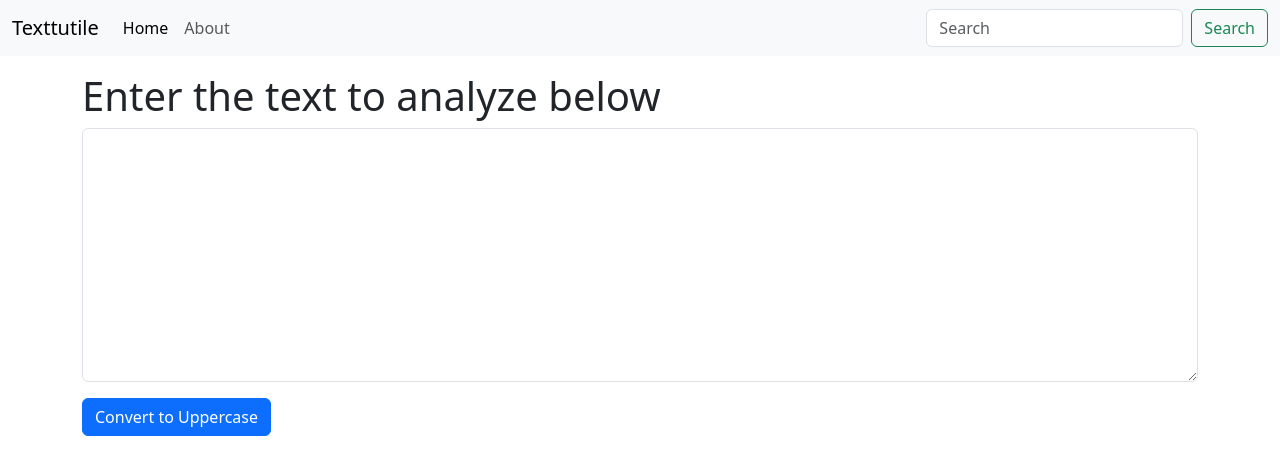
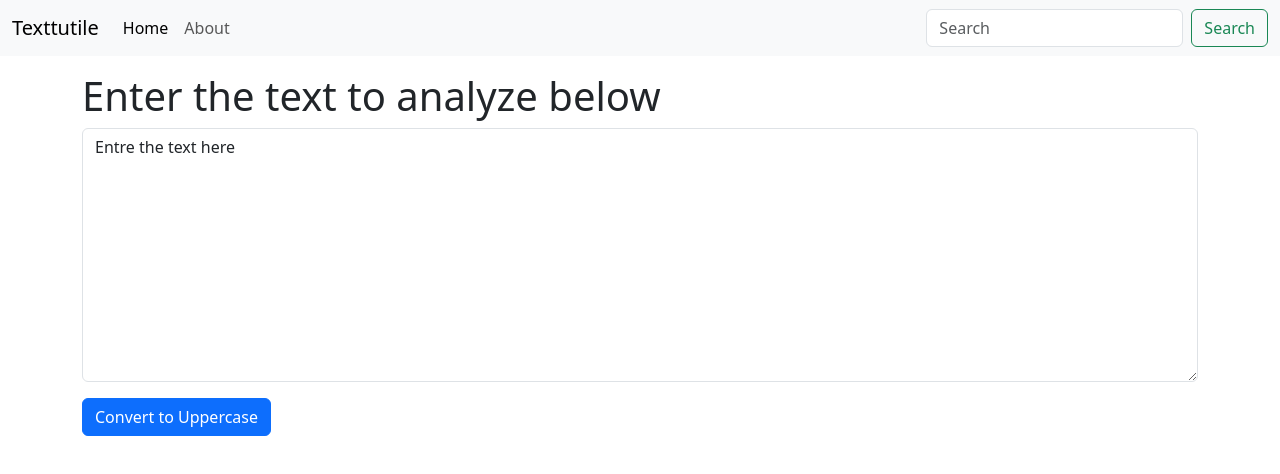
Before and after one commit to UbaidullahMOmer/Texttutile2, a React (Create React App) app: page / in a window 1280 px wide. Shown: the top 474 px of the page. Built offline with nearby package versions, Linux system fonts and the light colour scheme.

Commit message:
uppercase
Uppercase feature completed.

```diff
--- a/src/components/TextForm.js
+++ b/src/components/TextForm.js
@@ -1,13 +1,23 @@
-import React from 'react'
+import React, {useState} from 'react'
 
 export default function TextForm(props) {
+    const handleUpClick = ()=>{
+        console.log("Uppercase was clicked" + text);
+        let newText = text.toUpperCase();
+        setText(newText);
+    }
+    const handleOnChange = (event)=>{
+        console.log("OnChange");
+        setText(event.target.value);
+    }
+    const [text, setText] = useState('Entre the text here');
     return (
         <div>
             <h1>{props.headding}</h1>
             <div className="mb-3">
-                <textarea  className="form-control" id="mybox" rows="10"></textarea>
+                <textarea  className="form-control" onChange={handleOnChange} value={text} id="mybox" rows="10"></textarea>
             </div>
-            <button className='btn btn-primary'>Convert to Uppercase</button>
+            <button className='btn btn-primary' onClick={handleUpClick}>Convert to Uppercase</button>
         </div>
     )
 }
```
